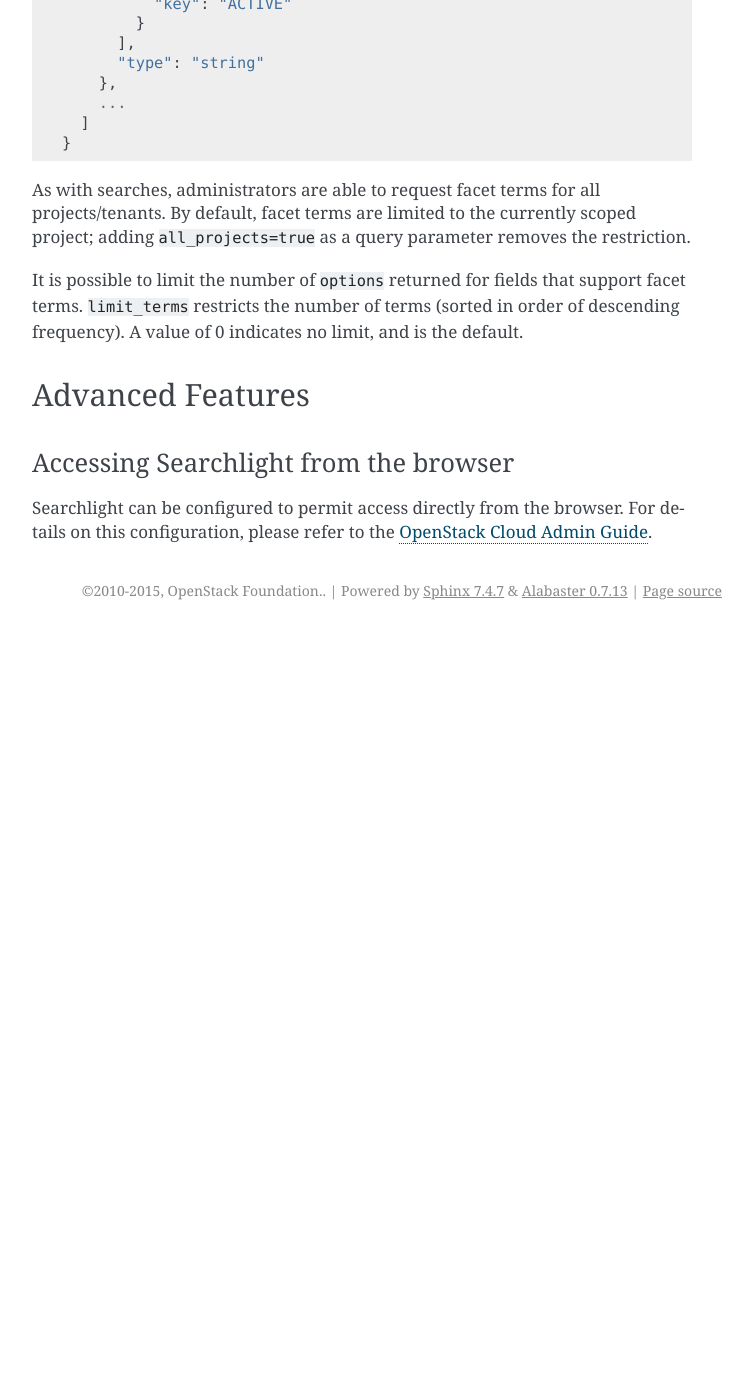
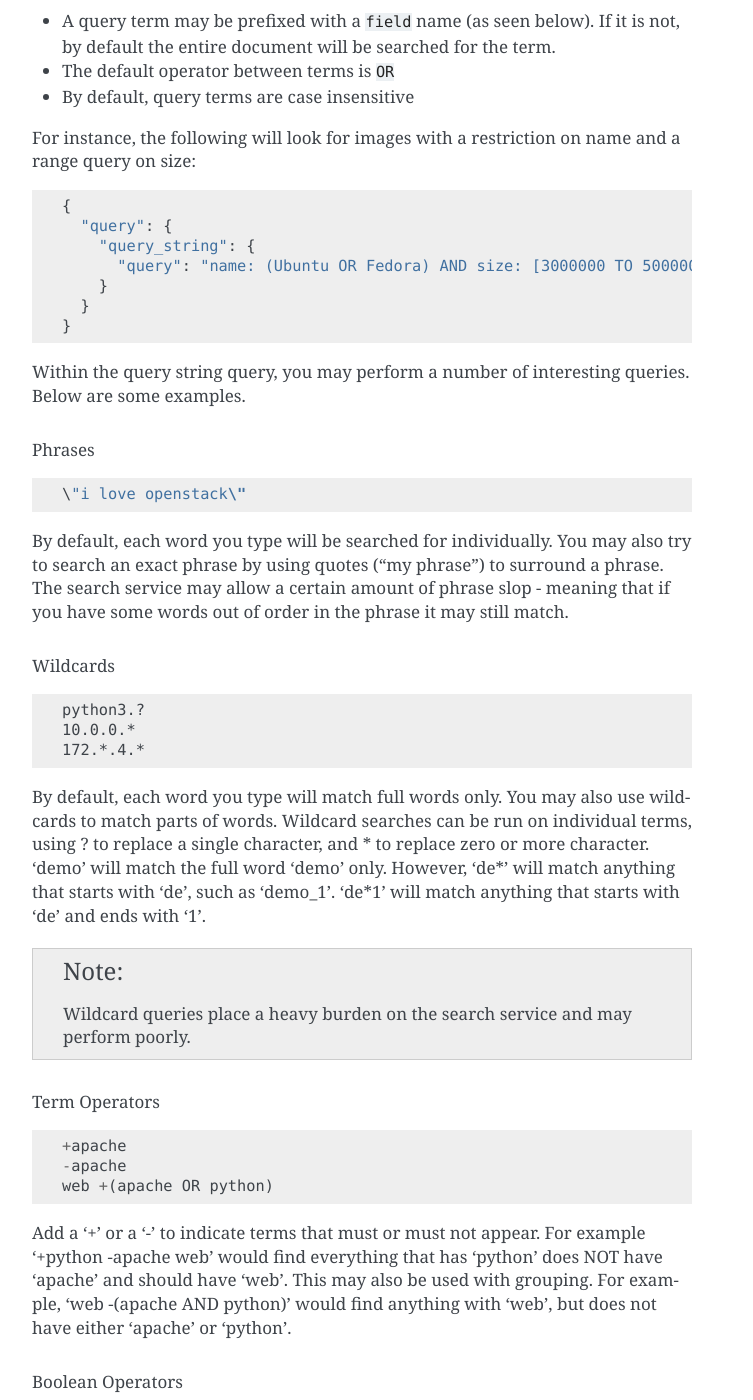
Before and after one commit to openstack-archive/searchlight, a Sphinx documentation site: the page built from doc/source/searchlightapi.rst, in a window 1280 px wide and 1400 px high, scrolled down 10506 px. Shown: the whole window, without its empty margins (388-1141 px from the left). Built offline with Sphinx 7.4.7, drawn with Linux system fonts in a browser that asks for light colours; the version number could not be read and is left out; before the commit the page ends 11136 px from its top, so only the background shows below that; some of the changed text lies outside the part shown.

Commit message:
Add freeform search syntax to docs
The syntax added to the UI in the following patch is not in the searchlight docs.

https://review.openstack.org/#/c/299122/

Change-Id: I8e0d8e2ba883dbfb156878fda1fdc5c0847e5177
Closes-Bug: 1578481

```diff
--- a/doc/source/searchlightapi.rst
+++ b/doc/source/searchlightapi.rst
@@ -328,31 +328,6 @@ You will see in the search results a ``sort`` field for each result::
   },
   ...
 
-Freeform queries
-****************
-Elasticsearch has a flexible query parser that can be used for many kinds of
-search terms: the `query_string <http://www.elasticsearch.org/guide/en/elasticsearch/reference/current/query-dsl-queries.html>`_
-operator.
-
-Some things to bear in mind about using ``query_string`` (see the documentation
-for full options):
-
-* A query term may be prefixed with a ``field`` name (as seen below). If it
-  is not, by default the entire document will be searched for the term.
-* The default operator between terms is ``OR``
-* By default, query terms are case insensitive
-
-For instance, the following will look for images with a
-restriction on name and a range query on size::
-
-  {
-    "query": {
-      "query_string": {
-        "query": "name: (Ubuntu OR Fedora) AND size: [3000000 TO 5000000]"
-      }
-    }
-  }
-
 Wildcards
 *********
 Elasticsearch supports regular expression searches but often wildcards within
@@ -531,11 +506,181 @@ support facet terms. ``limit_terms`` restricts the number of terms (sorted
 in order of descending frequency). A value of 0 indicates no limit, and is the
 default.
 
+Freeform queries
+****************
+Elasticsearch has a flexible query parser that can be used for many kinds of
+search terms: the `query_string <https://www.elastic.co/guide/en/elasticsearch/reference/current/query-dsl-query-string-query.html>`_
+operator.
+
+Some things to bear in mind about using ``query_string`` (see the documentation
+for full options):
+
+* A query term may be prefixed with a ``field`` name (as seen below). If it
+  is not, by default the entire document will be searched for the term.
+* The default operator between terms is ``OR``
+* By default, query terms are case insensitive
+
+For instance, the following will look for images with a
+restriction on name and a range query on size::
+
+  {
+    "query": {
+      "query_string": {
+        "query": "name: (Ubuntu OR Fedora) AND size: [3000000 TO 5000000]"
+      }
+    }
+  }
+
+Within the query string query, you may perform a number of interesting
+queries. Below are some examples.
+
+Phrases
+"""""""
+::
+
+  \"i love openstack\"
+
+By default, each word you type will be searched for
+individually. You may also try to search an exact phrase by
+using quotes ("my phrase") to surround a phrase. The search
+service may allow a certain amount of phrase slop - meaning that
+if you have some words out of order in the phrase it may still
+match.
+
+Wildcards
+"""""""""
+::
+
+  python3.?
+  10.0.0.*
+  172.*.4.*
+
+By default, each word you type will match full words
+only. You may also use wildcards to match parts of words. Wildcard
+searches can be run on individual terms, using ? to replace a
+single character, and * to replace zero or more character. 'demo'
+will match the full word 'demo' only. However, 'de*'
+will match anything that starts with 'de', such as 'demo_1'.
+'de*1' will match anything that starts with 'de' and ends with '1'.
+
+.. note:: Wildcard queries place a heavy burden on the search service and
+          may perform poorly.
+
+Term Operators
+""""""""""""""
+::
+
+  +apache
+  -apache
+  web +(apache OR python)
+
+Add a '+' or a '-' to indicate terms that must or must
+not appear. For example '+python -apache web' would find
+everything that has 'python' does NOT have 'apache' and should have
+'web'. This may also be used with grouping. For example,
+'web -(apache AND python)' would find anything with 'web', but does
+not have either 'apache' or 'python'.
+
+Boolean Operators
+"""""""""""""""""
+::
+
+  python AND apache
+  nginx OR apache
+  web && !apache
+
+You can separate search terms and groups with
+AND, OR and NOT (also written &&, || and !). For example,
+'python OR javascript' will find anything with either term
+(OR is used by default, so does not need to be specified).
+However, 'python AND javascript' will find things that only have
+both terms. You can do this with as many terms as you'd like (e.g.
+'django AND javascript AND !unholy'). It is important to use all
+caps or the alternate syntax (&&, ||), because 'and' will be
+treated as another search term, but 'AND' will be treated as a
+logical operator.
+
+Grouping
+""""""""
+::
+
+  python AND (2.7 OR 3.4)
+  web && (apache !python)
+
+Use parenthesis to group different aspects of your
+query to form sub-queries. For example, 'web OR (python AND
+apache)' will return anything that either has 'web' OR has both
+'python' AND 'apache'.
+
+Facets
+""""""
+::
+
+  name:cirros
+  name:cirros && protected:false
+
+
+You may decide to only look in a certain field for a
+search term by setting a specific facet. This is accomplished by
+either selecting a facet from the drop down or by typing the facet
+manually. For example, if you are looking for an image, you
+may choose to only look at the name field by adding 'name:foo'.
+You may group facets and use logical operators.
+
+Range Queries
+"""""""""""""
+::
+
+  size:[1 TO 1000]
+  size:[1 TO *]
+  size:>=1
+  size:<1000
+
+Date, numeric or string fields can use range queries.
+Use square brackets [min TO max] for inclusive ranges and curly
+brackets {min TO max} for exclusive ranges.
+
+IP Addresses
+""""""""""""
+::
+
+  172.24.4.0/16
+  [10.0.0.1 TO 10.0.0.4]
+
+IPv4 addresses may be searched based on ranges and with CIDR notation.
+
+Boosting
+""""""""
+::
+
+  web javascript^2 python^0.1
+
+You can increase or decrease the relevance of a search
+term by boosting different terms, phrases, or groups. Boost one of
+these by adding ^n to the term, phrase, or group where n is a
+number greater than 1 to increase relevance and between 0 and 1 to
+decrease relevance. For example 'web^4 python^0.1' would find
+anything with both web and python, but would increase the
+relevance for anything with 'web' in the result and decrease the
+relevance for anything with 'python' in the result.
+
+Reserved Characters
+"""""""""""""""""""
+::
+
+  python \(3.4\)
+
+
+The following characters are reserved and must be
+escaped with a leading \ (backslash)::
+
+  + - = && || > < ! ( ) { } [ ] ^ " ~ * ? : \
+
 Advanced Features
 -----------------
 
-Accessing Searchlight from the browser
-~~~~~~~~~~~~~~~~~~~~~~~~~~~~~~~~~~~~~~
+CORS - Accessing Searchlight from the browser
+~~~~~~~~~~~~~~~~~~~~~~~~~~~~~~~~~~~~~~~~~~~~~
 
 Searchlight can be configured to permit access directly from the browser. For
 details on this configuration, please refer to the
```
